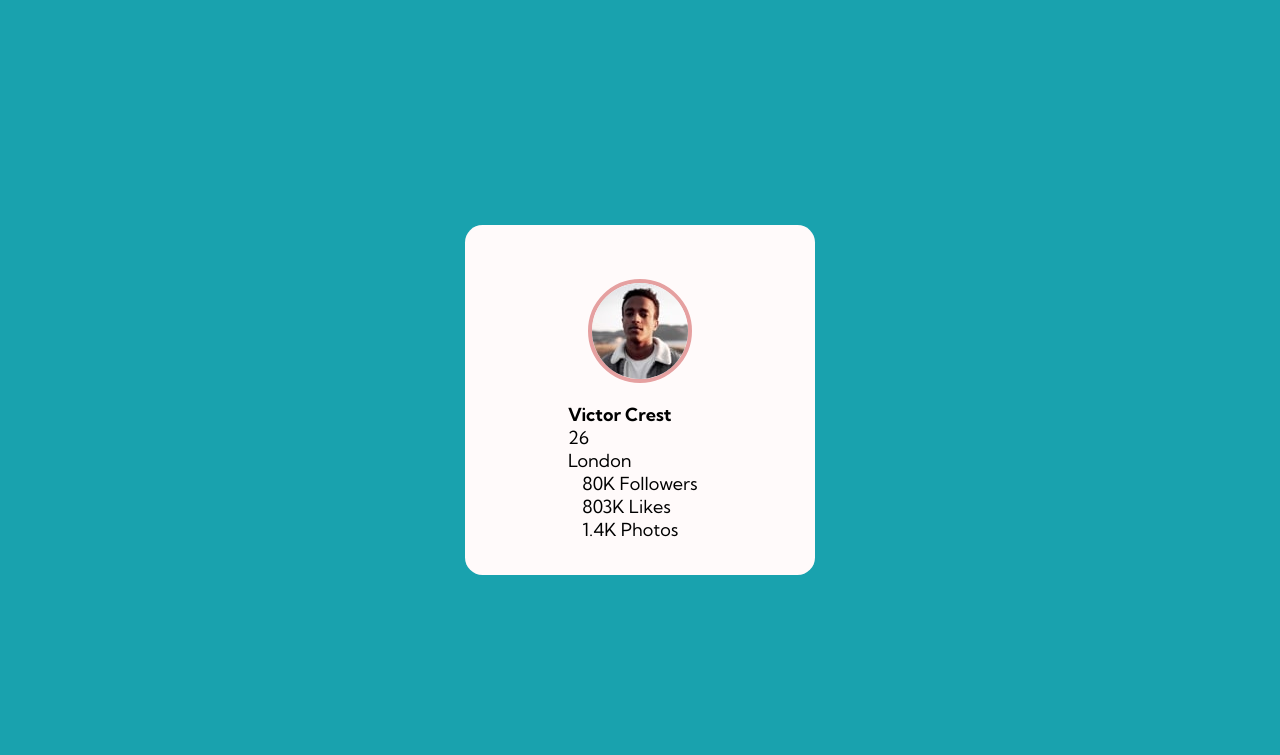
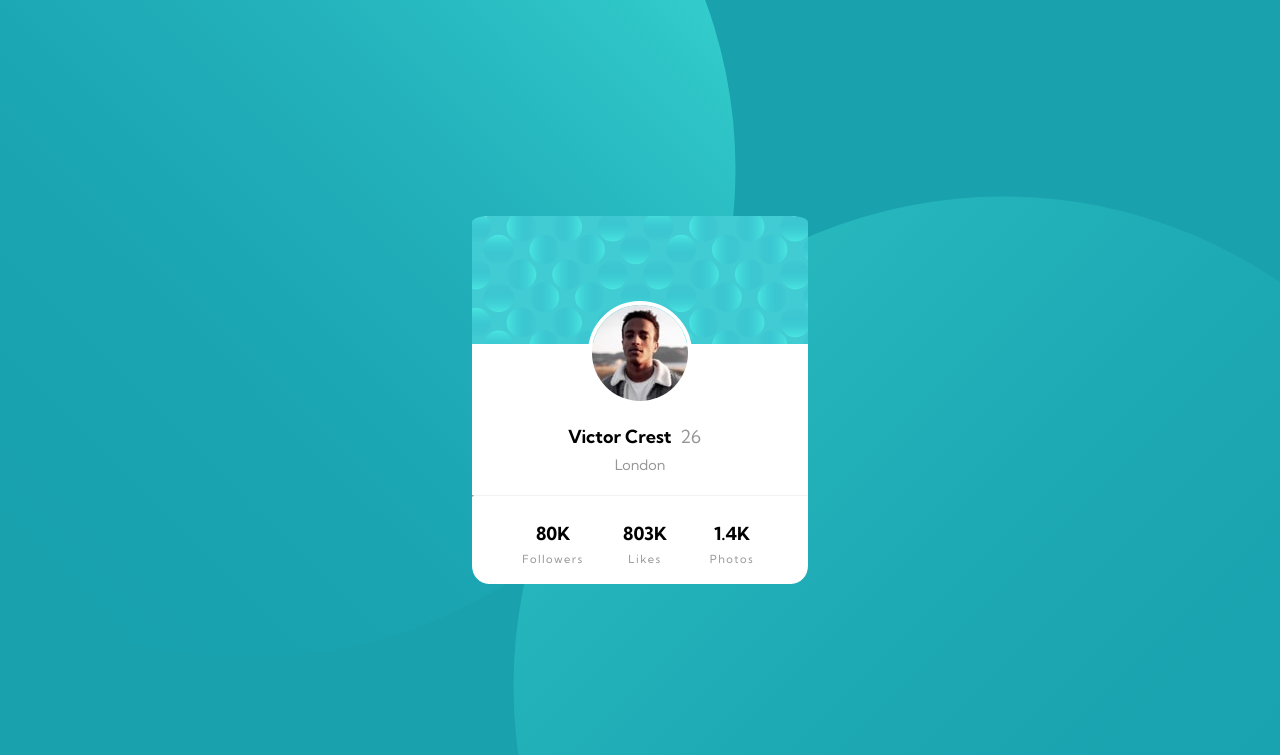
Before and after one commit to noisyBrain/profile-card-component, a plain HTML site: page index.html in a window 1280 px wide. Shown: the top 755 px of the page. Drawn offline with Linux system fonts and the light colour scheme.

Commit message:
Finished Project

```diff
--- a/index.html
+++ b/index.html
@@ -13,32 +13,37 @@
   </head>
 
   <body class="body-container">
-    <main class="main-container">
-      <header class="main-container__header">
-        <img class="main-container__header-img" src="../images/image-victor.jpg" alt="victor-profile-image">
-        <p class="main-container__header-p--fontWeight700">Victor Crest</p>
-        <p class="main-container__header-p--up">26</p>
-        <p class="main-container__header-p">London</p>
-      </header>
 
-      <section class="main-container__section">
-        <div class="main-container__div">
-          <p>
+    <div class="card-container">
+      <div class="card-background"></div>
+      <div class="card-container__main">
+        <header class="card-container__header">
+          <img class="card-container__header-img" src="../images/image-victor.jpg" alt="victor-profile-image">
+          <p class="card-container__header-name">Victor Crest <span>26</span></p>
+          <p class="card-container__header-p">London</p>
+        </header>
+      </div>
+
+
+      <div class="card-container__div">
+        <div class="separator"><hr></div>
+        <ul class="card-container__div-ul">
+
+          <li>
             80K
-            Followers
-          </p>
-          <p>
+            <span>Followers</span>
+          </li>
+          <li>
             803K
-            Likes
-          </p>
-          <p>
+            <span>Likes</span>
+          </li>
+          <li>
             1.4K
-            Photos
-          </p>
-        </div>
-      </section>
-    </main>
-
+            <span>Photos</span>
+          </li>
+        </ul>
+     </div>
+    </div>
     <footer class="footer-container">
       <div class="attribution">
         Challenge by <a href="https://www.frontendmentor.io?ref=challenge"  target="_blank">Frontend Mentor</a>.
--- a/style.css
+++ b/style.css
@@ -15,44 +15,114 @@
     position:relative;
     justify-content:center;
     align-items:center;
+    background-image:url(images/bg-pattern-bottom.svg), url(images/bg-pattern-top.svg);
+    background-position:170% -110%, -80% 180%;
+    background-repeat: no-repeat, no-repeat;
     background-color: var(--primary-color-darkcyan);
-    width:auto;
-    height:100vh;
+    max-width:100%;
+    min-height:100vh;
     font-family: 'Kumbh Sans', sans-serif;
-    font-size:18px;
+    font-size:1.125rem;
 }
 
-.main-container {
+.card-background {
+    display:flex;
+    position:absolute;
+    top:0;
+    background-color: hsl(229, 23%, 23%);
+    background-image:url(images/bg-pattern-card.svg);
+    min-height:8rem;
+    min-width:100%;
+    border-top-left-radius:5%;
+    border-top-right-radius:5%;
+}
+
+.card-container__main {
+    display:flex;
+    position:relative;
+    z-index:100;
+    top:3rem;
+}
+
+.card-container {
     display:flex;
     position:relative;
     justify-content:center;
     align-items:center;
     flex-direction:column;
-    width:350px;
-    height:350px;
-    background:rgb(255, 250, 250);
+    max-width:21rem;
+    height:23rem;
+    background:#fff;
     border-radius:5%;
 }
 
 img {
-    border:4px solid rgb(229, 160, 160);
+    border:4px solid #fff;
     border-radius:50%;
 }
 
-.main-container__header-img {
+.card-container__header-img {
     display:flex;
     position:relative;
     margin:20px;
 }
 
-.main-container__header-p--fontWeight700 {
+.card-container__header-name {
     font-weight:700;
-    display:block;
+    display:inline;
 }
 
-.main-container__header-p--up {
-    display:block;
+.card-container__header-name span {
+    font-weight:400;
+    color:hsl(0, 0%, 59%);
+    margin-left:0.3rem;
 }
+
+.card-container__header-p {
+    font-size:0.9rem;
+    text-align:center;
+    color:hsl(0, 0%, 59%);
+    margin-top:0.5rem;
+}
+
+.separator {
+    display:flex;
+    position:absolute;
+    bottom:4.5rem;
+    width:100%;
+    height:.05rem;
+    background-color: hsl(0, 0%, 95%);
+    /* transform: rotateX(90deg); */
+}
+
+.card-container__div {
+    display:flex;
+    position:relative;
+}
+
+.card-container__div-ul {
+    display:flex;
+    position:relative;
+    flex-flow:row nowrap;
+    list-style:none;
+    top:3rem;
+    margin:2rem;
+}
+
+.card-container__div-ul li {
+    display:inline;
+    font-weight:700;
+    text-align:center;
+    margin:1rem;
+}
+
+.card-container__div-ul span {
+    color:hsl(0, 0%, 59%);
+    font-size:0.7rem;
+    font-weight:400;
+    letter-spacing:0.09rem;
+}
+
 
 .footer-container {
     display:flex;
@@ -60,3 +130,10 @@ img {
     bottom:0;
     left:0;
 }
+
+@media(max-height:375px) {
+    body {
+        min-width:auto;
+        min-height:auto;
+    }
+}
```
